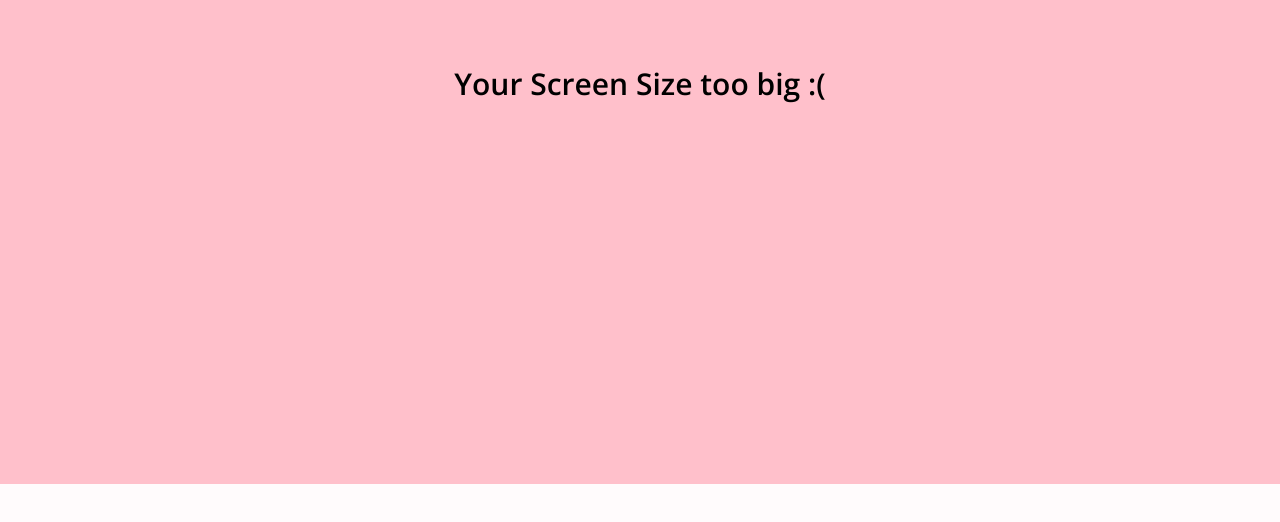
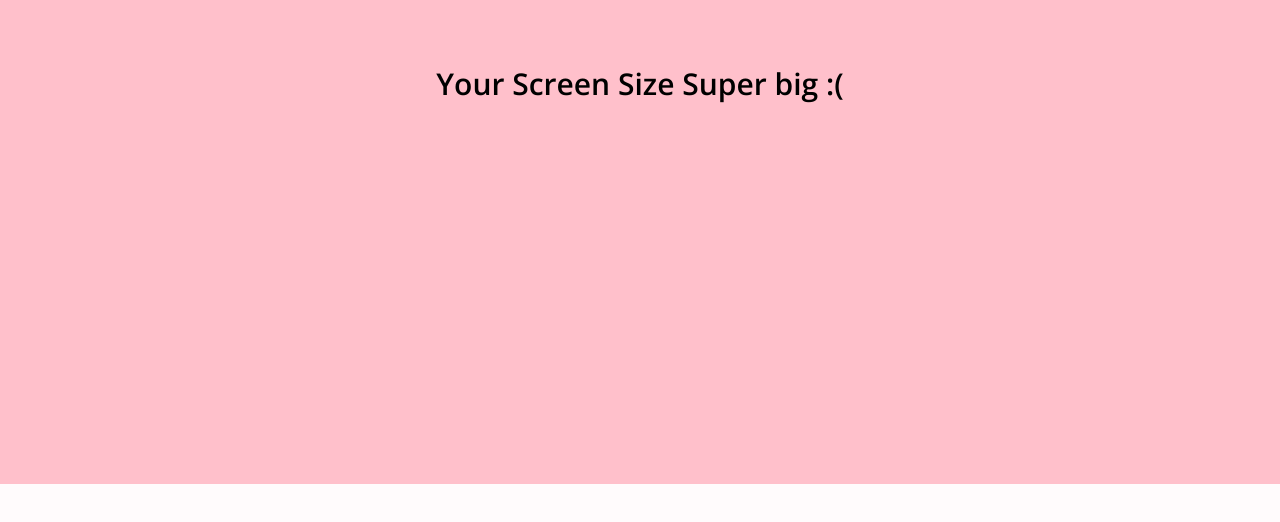
Before and after one commit to Kozy5/kokoa-clone-2021, a plain HTML site: page settings.html in a window 1280 px wide. Shown: the part 316-838 px from the top of the page. Drawn offline with nearby package versions, Linux system fonts and the light colour scheme.

Commit message:
set too > super

```diff
--- a/settings.html
+++ b/settings.html
@@ -110,7 +110,7 @@
     </nav>
 
     <div class="no-mobile">
-      <span>Your Screen Size too big :(</span>
+      <span>Your Screen Size Super big :(</span>
     </div>
 
     <script
```
